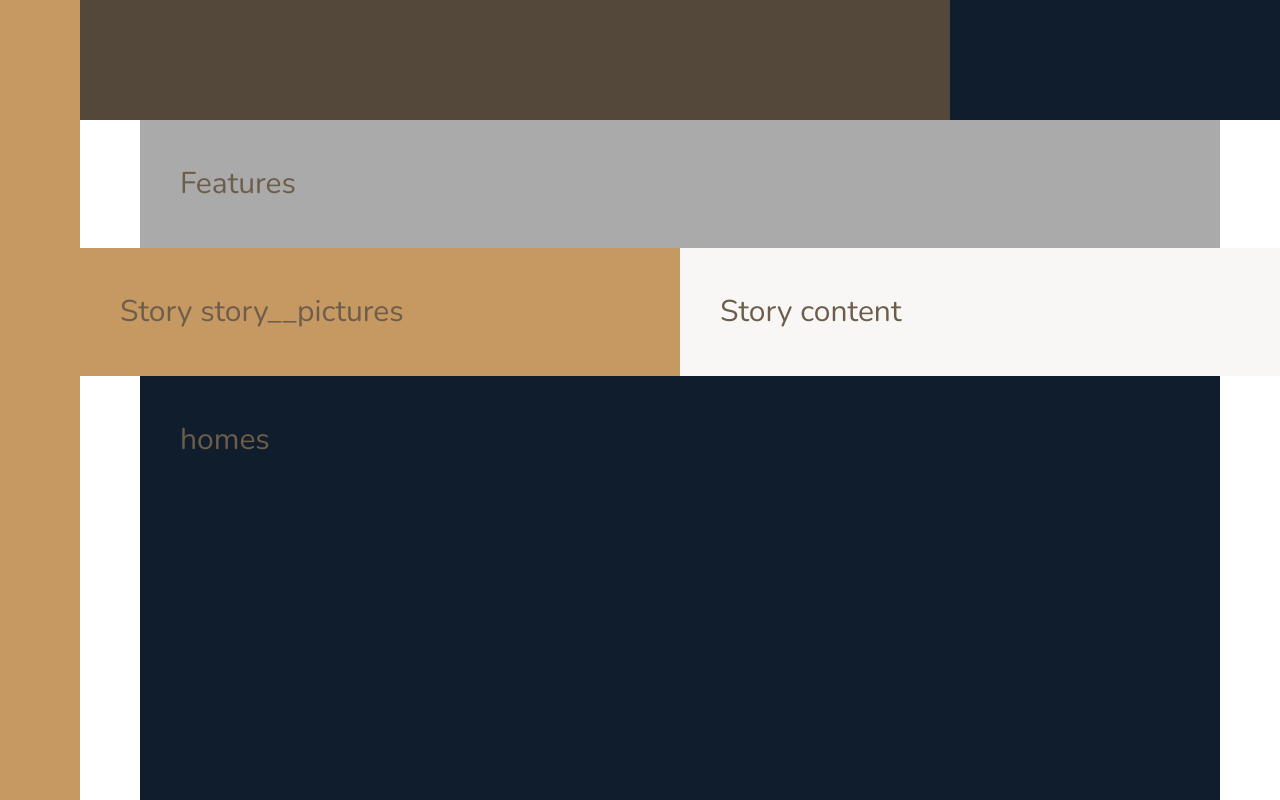
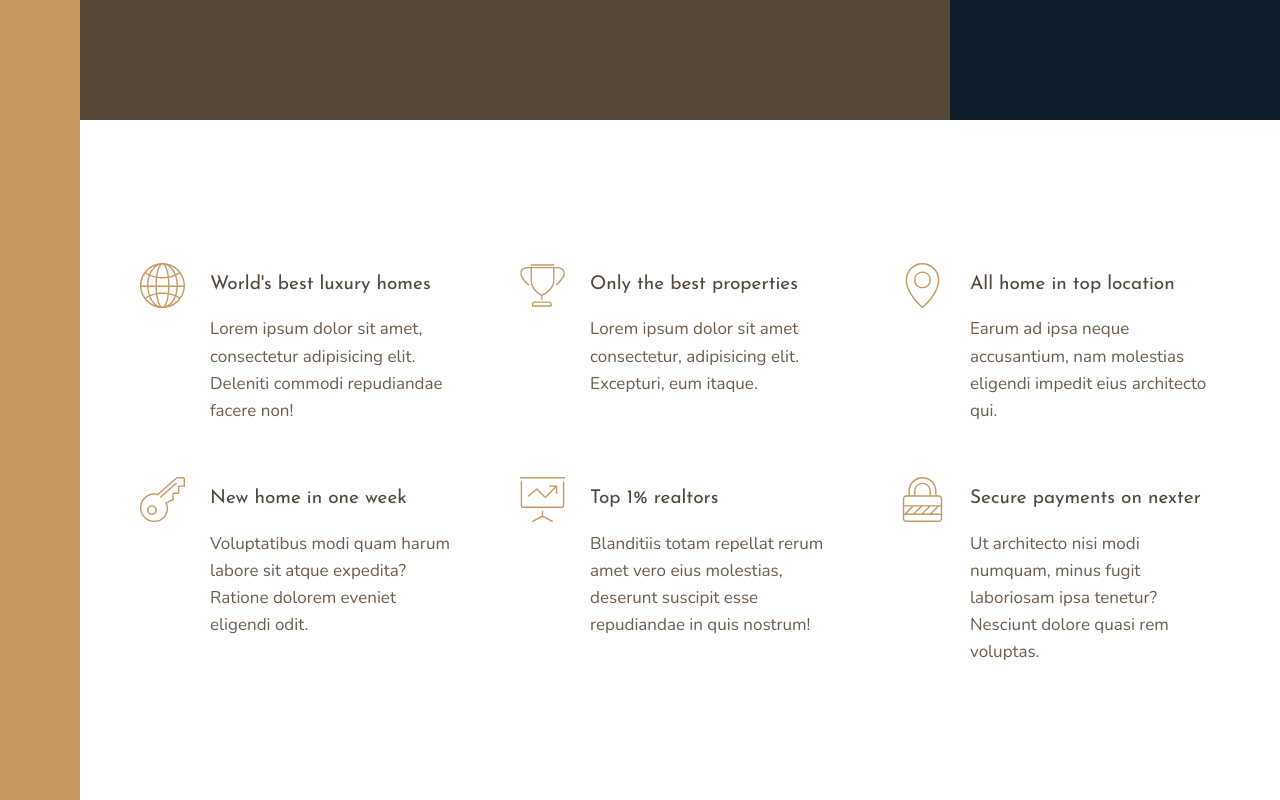
Before and after one commit to idhow/Nexter, a website: page index.html in a window 1280 px wide. Shown: the part 520-1320 px from the top of the page. Drawn offline with nearby package versions, Linux system fonts and the light colour scheme.

Commit message:
section features done

```diff
--- a/index.html
+++ b/index.html
@@ -25,7 +25,49 @@
     </div>
 
     <section class="features">
-      Features
+      <div class="feature">
+        <svg class="feature__icon">
+          <use xlink:href="img/sprite.svg#icon-global"></use>
+        </svg>
+        <h4 class="heading-4 heading-4--dark">World's best luxury homes</h4>
+        <p class="feature__text">Lorem ipsum dolor sit amet, consectetur adipisicing elit. Deleniti commodi repudiandae facere non!</p>
+      </div>
+      <div class="feature">
+        <svg class="feature__icon">
+          <use xlink:href="img/sprite.svg#icon-trophy"></use>
+        </svg>
+        <h4 class="heading-4 heading-4--dark">Only the best properties</h4>
+        <p class="feature__text">Lorem ipsum dolor sit amet consectetur, adipisicing elit. Excepturi, eum itaque.</p>
+      </div>
+      <div class="feature">
+        <svg class="feature__icon">
+          <use xlink:href="img/sprite.svg#icon-map-pin"></use>
+        </svg>
+        <h4 class="heading-4 heading-4--dark">All home in top location</h4>
+        <p class="feature__text">Earum ad ipsa neque accusantium, nam molestias eligendi impedit eius architecto qui.</p>
+      </div>
+      <div class="feature">
+        <svg class="feature__icon">
+          <use xlink:href="img/sprite.svg#icon-key"></use>
+        </svg>
+        <h4 class="heading-4 heading-4--dark">New home in one week</h4>
+        <p class="feature__text">Voluptatibus modi quam harum labore sit atque expedita? Ratione dolorem eveniet eligendi odit.</p>
+      </div>
+      <div class="feature">
+        <svg class="feature__icon">
+          <use xlink:href="img/sprite.svg#icon-presentation"></use>
+        </svg>
+        <h4 class="heading-4 heading-4--dark">Top 1% realtors</h4>
+        <p class="feature__text">Blanditiis totam repellat rerum amet vero eius molestias, deserunt suscipit esse repudiandae in quis nostrum!</p>
+      </div>
+      <div class="feature">
+        <svg class="feature__icon">
+          <use xlink:href="img/sprite.svg#icon-lock"></use>
+        </svg>
+        <h4 class="heading-4 heading-4--dark">Secure payments on nexter</h4>
+        <p class="feature__text">Ut architecto nisi modi numquam, minus fugit laboriosam ipsa tenetur? Nesciunt dolore quasi rem voluptas.</p>
+      </div>
+
     </section>
 
     <div class="story__pictures">
--- a/sass/_base.scss
+++ b/sass/_base.scss
@@ -40,10 +40,5 @@ body {
   grid-template-columns: [sidebar-start] 8rem [sidebar-end full-start] minmax(6rem,1fr) [center-start] repeat(8, [col-start] minmax(min-content, 14rem) [col-end]) [center-end] minmax(6rem,1fr) [full-end];
   // 8rem -> sidebar // 14rem -> 1140/8 = 142.5 = 14rem
 
-  & > * {
-    padding: 40px;
-    font-size: 3rem;
-
-  }
 
 }
--- a/sass/_features.scss
+++ b/sass/_features.scss
@@ -1,4 +1,33 @@
 .features {
-  background-color: $color-grey-light-2;
   grid-column: center-start / center-end;
+
+  margin: 15rem 0;
+
+  display: grid;
+  // grid-template-columns: repeat(3, 1fr);
+  grid-template-columns: repeat(auto-fit, minmax(25rem, 1fr));
+  grid-gap: 6rem;
+  align-items: start;
+
 }
+
+.feature {
+  display: grid;
+  grid-template-columns: min-content 1fr;
+  grid-row-gap: 1.5rem;
+  grid-column-gap: 2.5rem;
+
+  &__icon {
+    fill: $color-primary;
+    width: 4.5rem;
+    height: 4.5rem;
+
+    grid-row: 1 / span 2;
+    transform: translateY(-.7rem);
+
+  }
+
+  &__text {
+    font-size: 1.7rem;
+  }
+}
--- a/sass/_typography.scss
+++ b/sass/_typography.scss
@@ -0,0 +1,24 @@
+%heading {
+  font-family: $font-display;
+  font-weight: 400;
+}
+
+.heading-1 {
+  @extend %heading;
+}
+
+.heading-2 {
+  @extend %heading;
+}
+
+.heading-3 {
+  @extend %heading;
+}
+
+.heading-4 {
+  @extend %heading;
+  font-size: 1.9rem;
+
+  &--light {color: $color-grey-light-1;}
+  &--dark {color: $color-grey-dark-1;}
+}
```
Also changed, not shown: css/style.css.
